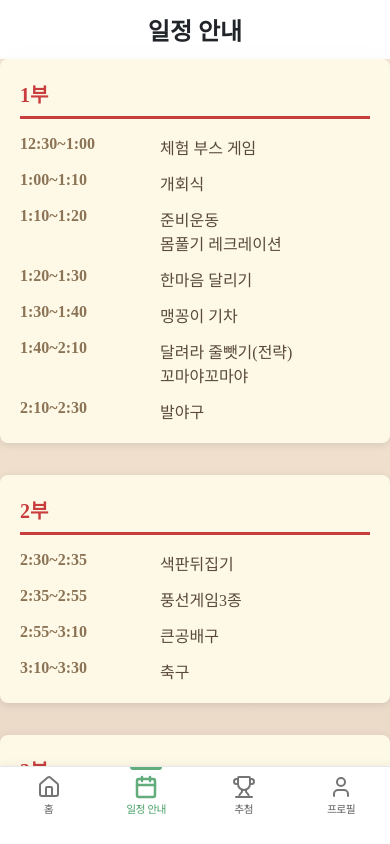
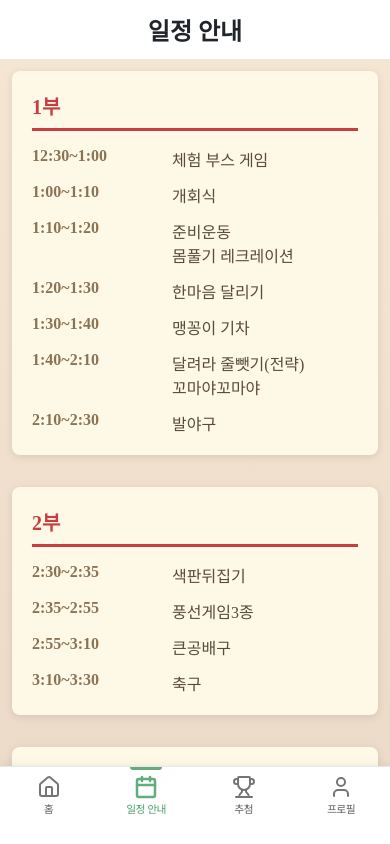
Before and after one commit to CH4MD0M/holyseed-sports-day, a Next.js app: page /schedule in a window 390 px wide. Shown: the top 844 px of the page. Built offline with nearby package versions, Linux system fonts and the light colour scheme.

Commit message:
css: padding 수정

```diff
--- a/src/app/schedule/schedule-page.module.css
+++ b/src/app/schedule/schedule-page.module.css
@@ -63,6 +63,7 @@
 
 @media (max-width: 640px) {
   .container {
-    padding: 0;
+    padding: 12px;
+    padding-bottom: 100px;
   }
 }
```
